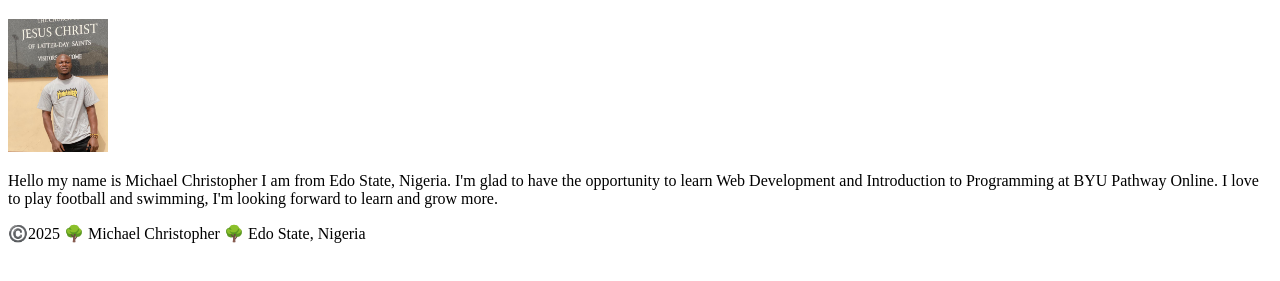
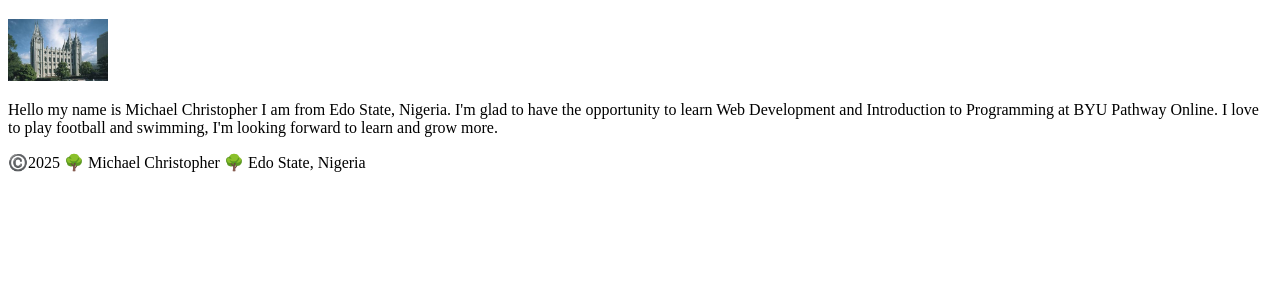
Before and after one commit to michaellex92/wdd130, a plain HTML site: page index.html in a window 1280 px wide. Shown: the part 87-368 px from the top of the page. Drawn offline with Linux system fonts and the light colour scheme.

Commit message:
week02layout

```diff
--- a/index.html
+++ b/index.html
@@ -12,9 +12,9 @@
     <a href="wwr/">Rafting Website</a>
     </nav>
 </header>
-<main></main>
+</main>
 <h1>Michael Christopher | WDD 130</h1>
-<img src="images/michael.jpg.jpg" alt="Hello my name is Michael Christopher" width="100">
+<img src="images/salt-lake-temple.jpg" alt="Hello my name is Michael Christopher" width="100">
 <P>Hello my name is Michael Christopher I am from Edo State, Nigeria. I'm glad to have the opportunity to learn
     Web Development and Introduction to Programming at BYU Pathway Online. I love to play football and swimming,
     I'm looking forward to learn and grow more.</P>
```
